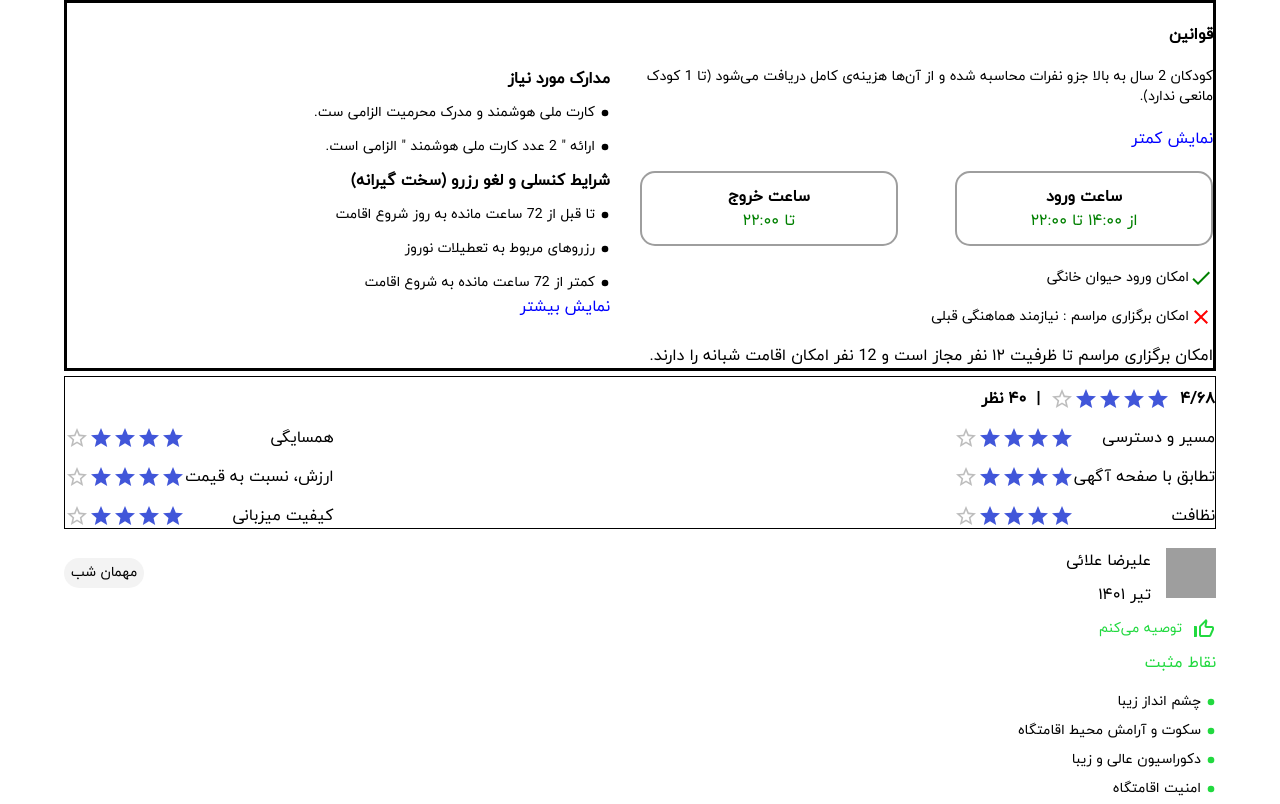
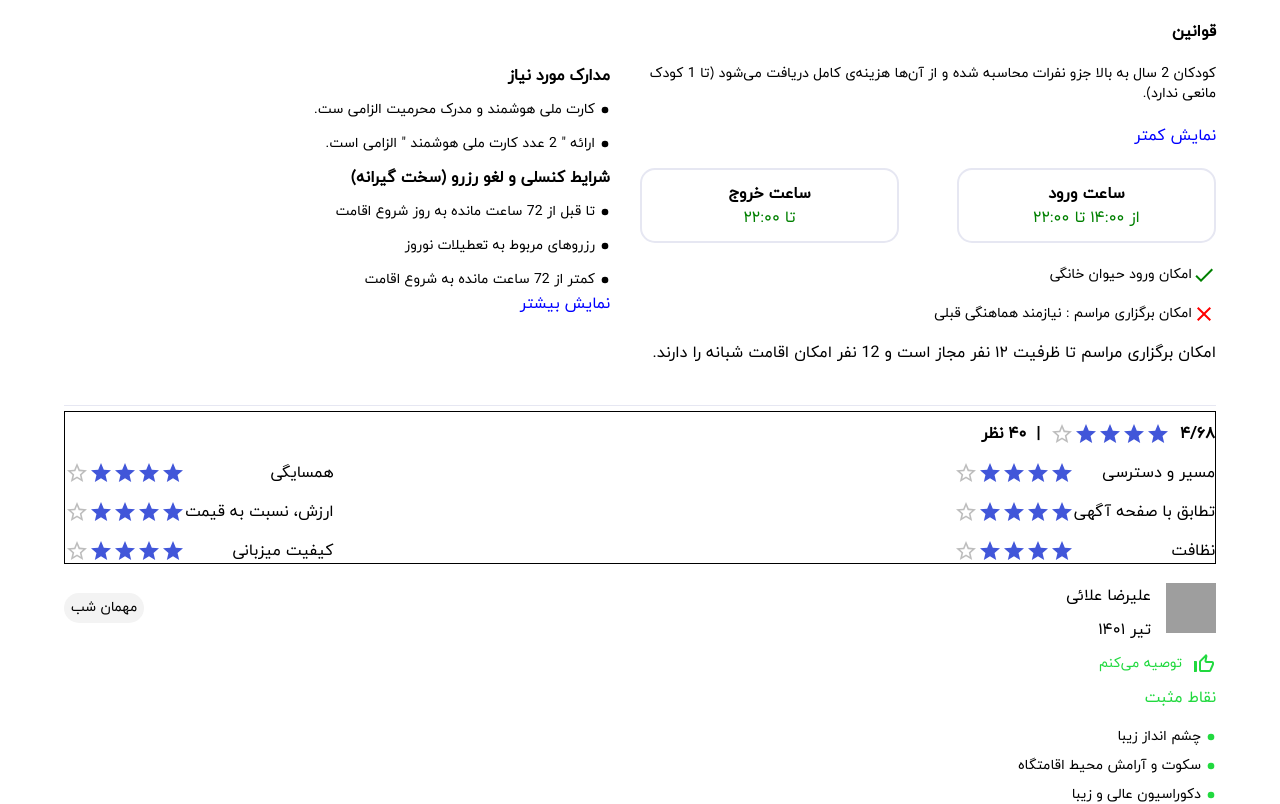
Before and after one commit to Masoudbkhti/Shab, a Next.js app: page /houses/1 in a window 1280 px wide. Shown: the top 804 px of the page. Built offline with nearby package versions, Linux system fonts and the light colour scheme; grey boxes are pictures that could not be loaded.

Commit message:
Some margines and border color have changed

```diff
--- a/app/components/houses/Rules.js
+++ b/app/components/houses/Rules.js
@@ -15,7 +15,7 @@ import FiberManualRecordIcon from "@mui/icons-material/FiberManualRecord";
 export default function Rules() {
   return (
     <Container>
-      <Box sx={{ border: 3 }}>
+      <Box sx={{ borderBottom: 1, borderColor:"#E6E7F2" }}>
         <Typography
           variant="body1"
           sx={{ fontWeight: "Bold", marginTop: "20px" }}
@@ -23,7 +23,7 @@ export default function Rules() {
           قوانین
         </Typography>
         <Grid lg={1} spacing={5} sx={{ display: "flex", gap: "30px" }}>
-          <Box sx={{ display: "flex", flexDirection: "column", width: "50%" }}>
+          <Box sx={{ display: "flex", flexDirection: "column", width: "50%", marginBottom:"40px" }}>
             <Typography variant="body2" sx={{ marginTop: "20px" }}>
               کودکان 2 سال به بالا جزو نفرات محاسبه شده و از آن‌ها هزینه‌ی کامل
               دریافت می‌شود (تا 1 کودک مانعی ندارد).
@@ -47,7 +47,7 @@ export default function Rules() {
                   flexDirection: "column",
                   borderRadius: "15px",
                   border: 2,
-                  borderColor: "grey.500",
+                  borderColor: "#E6E7F2",
                   width: "45%",
                   height: "75px",
                   justifyContent: "center",
@@ -65,7 +65,7 @@ export default function Rules() {
                   flexDirection: "column",
                   borderRadius: "15px",
                   border: 2,
-                  borderColor: "grey.500",
+                  borderColor: "#E6E7F2",
                   width: "45%",
                   justifyContent: "center",
                   alignItems: "center",
```
